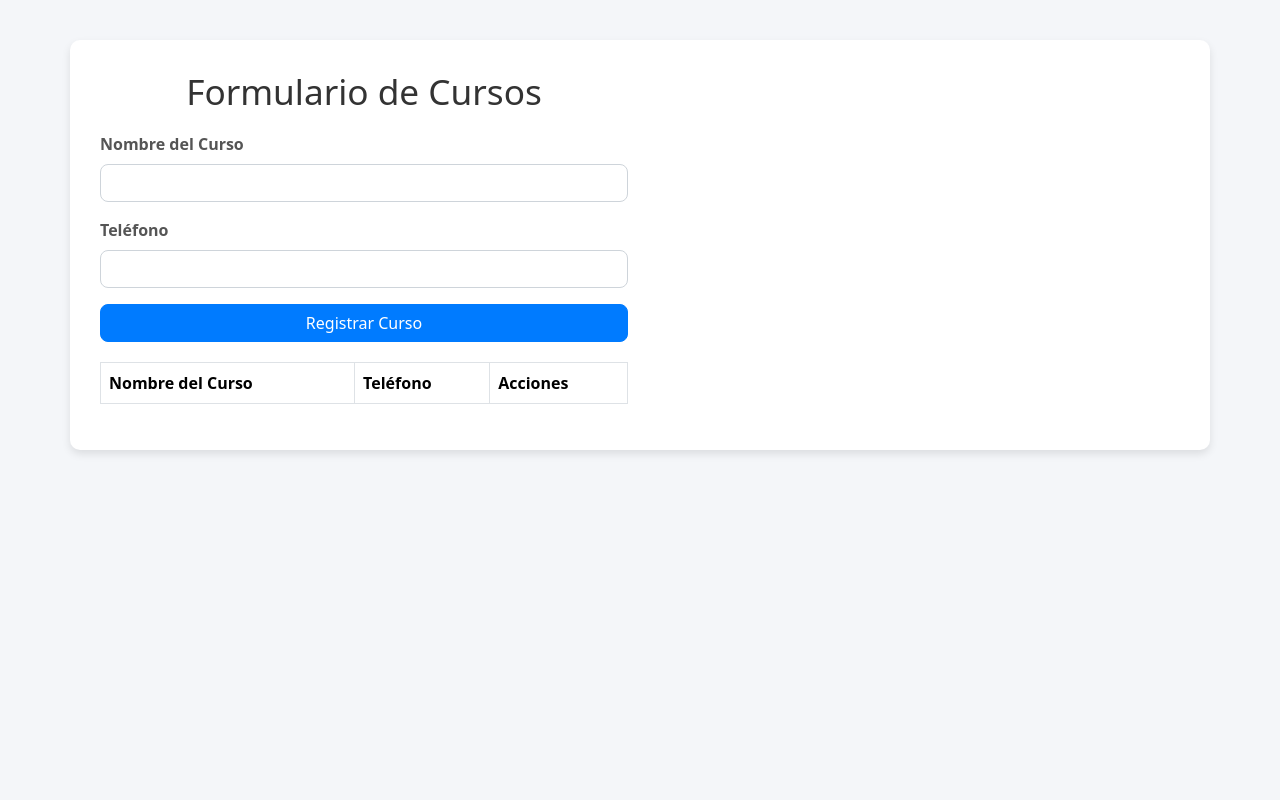
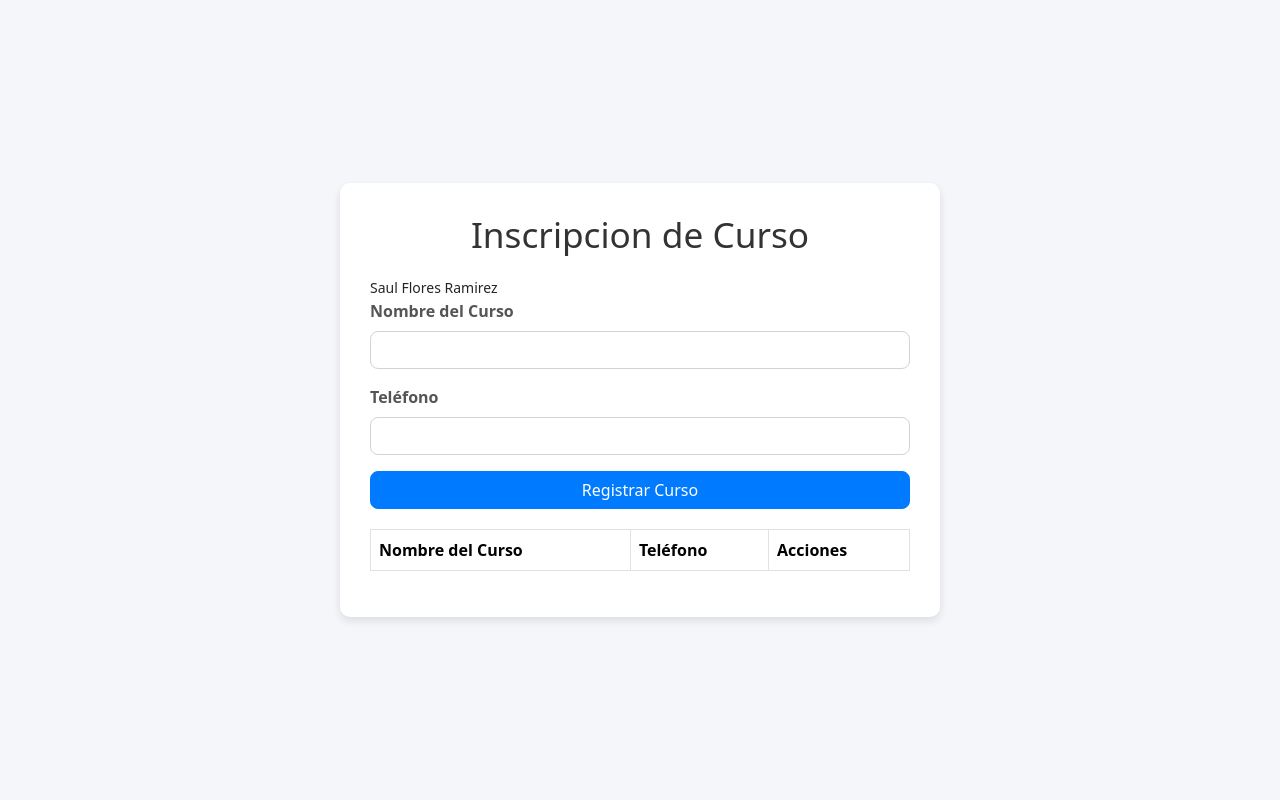
Before and after one commit to Saul941/Flask7B, a Flask app: page / in a window 1280 px wide. Run offline with Flask 3, Linux system fonts and the light colour scheme; data that the repository does not hold is empty; some libraries are stand-ins or nearby versions.

Commit message:
Update curso.html

```diff
--- a/templates/curso.html
+++ b/templates/curso.html
@@ -12,6 +12,10 @@
     <style>
         body {
             background-color: #f4f6f9;
+            height: 100vh;
+            display: flex;
+            justify-content: center;
+            align-items: center;
         }
 
         .container {
@@ -19,7 +23,8 @@
             border-radius: 10px;
             padding: 30px;
             box-shadow: 0 4px 8px rgba(0, 0, 0, 0.1);
-            margin-top: 40px;
+            width: 100%;
+            max-width: 600px; /* Asegura un ancho máximo para el formulario */
         }
 
         h1 {
@@ -92,9 +97,10 @@
 
 <body>
     <div class="container">
-        <div class="row">
-            <div class="col-md-6">
-                <h1>Formulario de Cursos</h1>
+        <div class="row d-flex justify-content-center">
+            <div class="col-md-12">
+                <h1>Inscripcion de Curso</h1>
+                <small>Saul Flores Ramirez</small>
                 <form id="frmCurso" action="/curso" method="POST">
                     <input type="hidden" id="id_curso" name="id_curso">
                     <div class="mb-3">
@@ -107,7 +113,7 @@
                     </div>
                     <button type="submit" class="btn btn-primary" id="submitButton">Registrar Curso</button>
                 </form>
-                 <table class="table table-hover table-bordered">
+                <table class="table table-hover table-bordered">
                     <thead>
                         <tr>
                             <th>Nombre del Curso</th>
@@ -118,16 +124,6 @@
                     <tbody id="tbodyLog"></tbody>
                 </table>
             </div>
-
-            <!--
-            <div class="col-md-6 mt-4">
-                <h2 style="text-align: center; color: #333;">Buscar</h2>
-                <div class="mb-3">
-                    <input type="text" class="form-control" id="searchInput" placeholder="Buscar por Nombre del Curso">
-                    <button id="searchButton" class="btn btn-info mt-2">Buscar</button>
-                </div>
-            </div>
-            -->
         </div>
     </div>
 
@@ -206,7 +202,7 @@
 
             Pusher.logToConsole = true;
             var pusher = new Pusher('ab077c6305428af0579b', {
-            cluster: 'mt1'
+                cluster: 'mt1'
             });
 
             var channel = pusher.subscribe("registrosTiempoReal");
```
